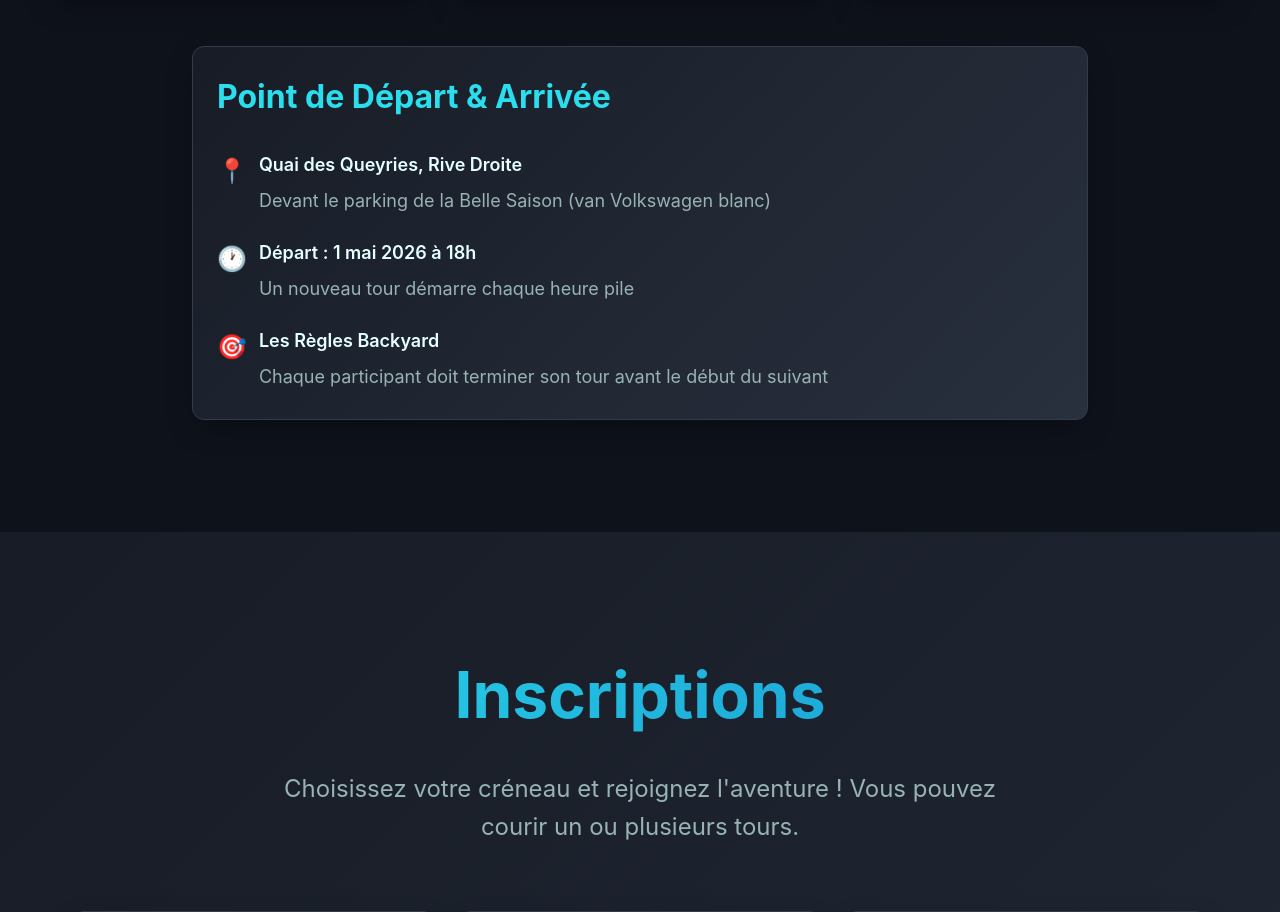
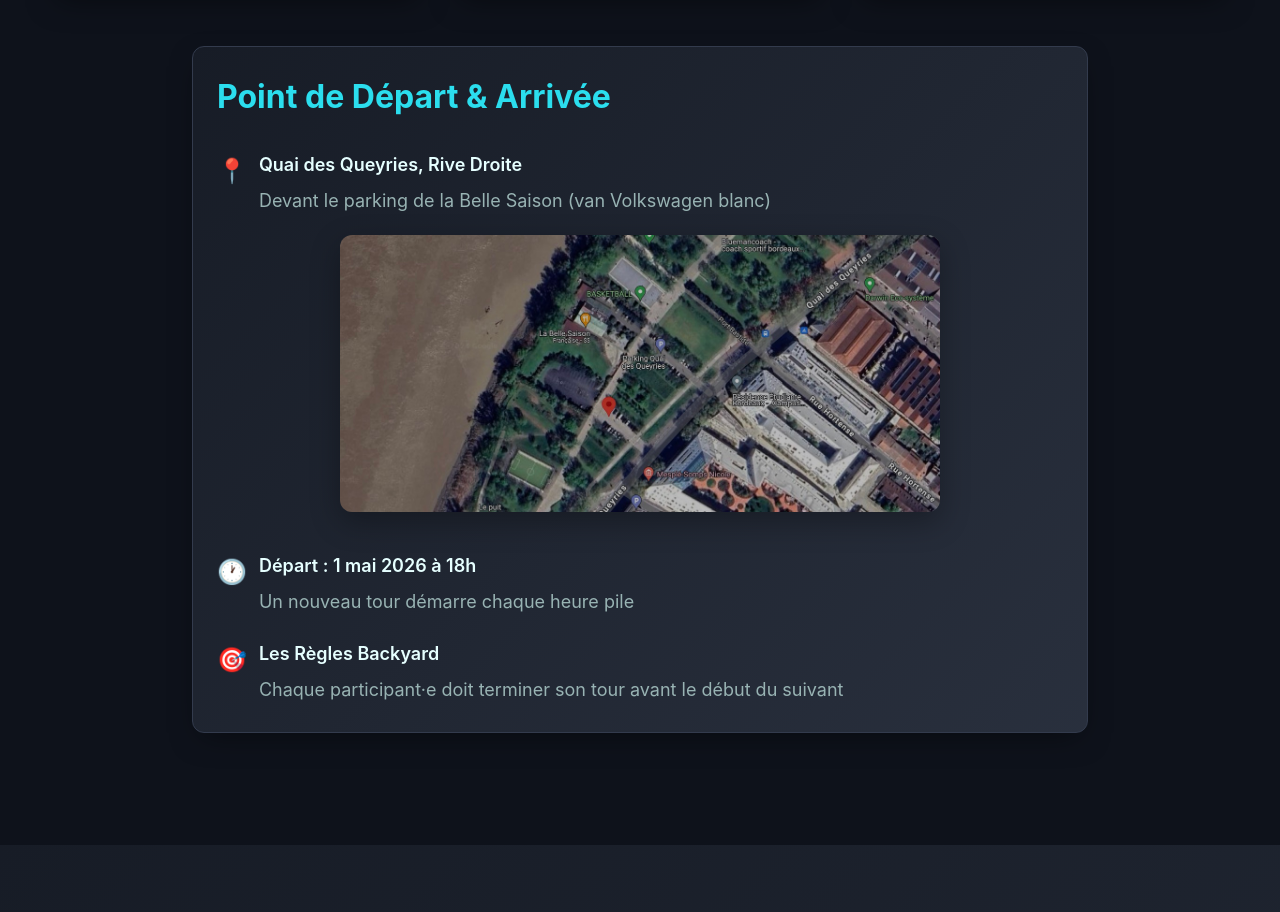
Before and after one commit to emnbdx/24hdesquais, a PHP site: page / in a window 1280 px wide. Shown: the part 2459-3371 px from the top of the page. Run offline with PHP 8.4, Linux system fonts and the light colour scheme.

Commit message:
add inclusive writing and parking picture

```diff
--- a/index.php
+++ b/index.php
@@ -69,7 +69,7 @@ if ($_SERVER['REQUEST_METHOD'] === 'POST' && isset($_POST['action'])) {
         $name = strip_tags($_POST['name']);
 
         if (in_array($name, $data[$time] ?? [])) {
-            echo json_encode(['success' => false, 'message' => 'Vous êtes déjà inscrit à ce créneau']);
+            echo json_encode(['success' => false, 'message' => 'Vous êtes déjà inscrit·e à ce créneau']);
             exit;
         }
 
@@ -884,6 +884,9 @@ for ($i = 0; $i < 24; $i++) {
                                 <p style="color: var(--muted-foreground);">Devant le parking de la Belle Saison (van Volkswagen blanc)</p>
                             </div>
                         </div>
+                        <div style="margin-bottom: 1.5rem; text-align: center;">
+                            <img src="parking.jpeg" alt="Parking de la Belle Saison" style="width: 100%; max-width: 600px; border-radius: var(--radius); box-shadow: 0 10px 30px rgba(0, 0, 0, 0.3);">
+                        </div>
                         <div style="display: flex; align-items: flex-start; gap: 0.75rem; margin-bottom: 1rem;">
                             <span style="font-size: 1.5rem;">🕐</span>
                             <div>
@@ -895,7 +898,7 @@ for ($i = 0; $i < 24; $i++) {
                             <span style="font-size: 1.5rem;">🎯</span>
                             <div>
                                 <p style="font-weight: 600;">Les Règles Backyard</p>
-                                <p style="color: var(--muted-foreground);">Chaque participant doit terminer son tour avant le début du suivant</p>
+                                <p style="color: var(--muted-foreground);">Chaque participant·e doit terminer son tour avant le début du suivant</p>
                             </div>
                         </div>
                     </div>
@@ -934,7 +937,7 @@ for ($i = 0; $i < 24; $i++) {
 
                         <div class="participants-list" id="participants-<?= $slot['id'] ?>">
                             <?php if (!empty($participants)): ?>
-                                <p class="participants-title">Participants :</p>
+                                <p class="participants-title">Participant·e·s :</p>
                                 <ul>
                                     <?php foreach ($participants as $participant): ?>
                                         <li><?= htmlspecialchars($participant) ?></li>
@@ -1042,7 +1045,7 @@ for ($i = 0; $i < 24; $i++) {
                 ul.appendChild(li);
             });
 
-            container.innerHTML = '<p class="participants-title">Participants :</p>';
+            container.innerHTML = '<p class="participants-title">Participant·e·s :</p>';
             container.appendChild(ul);
         }
 
```
Also changed, not shown: logo.jpeg (deleted).
